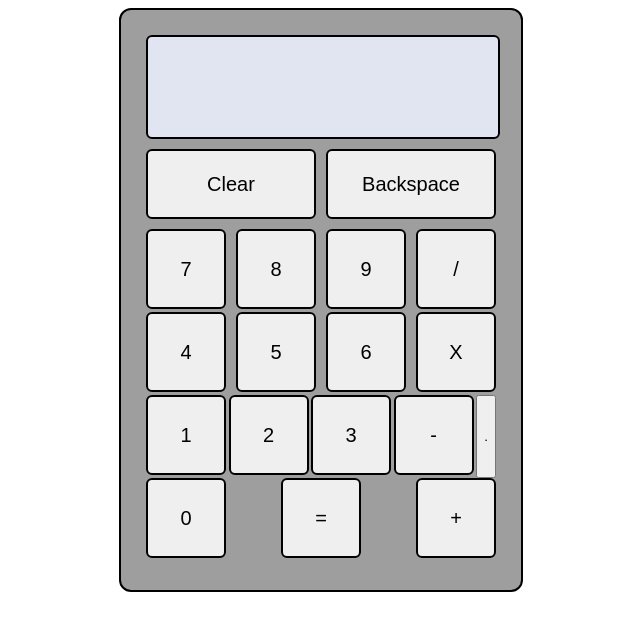
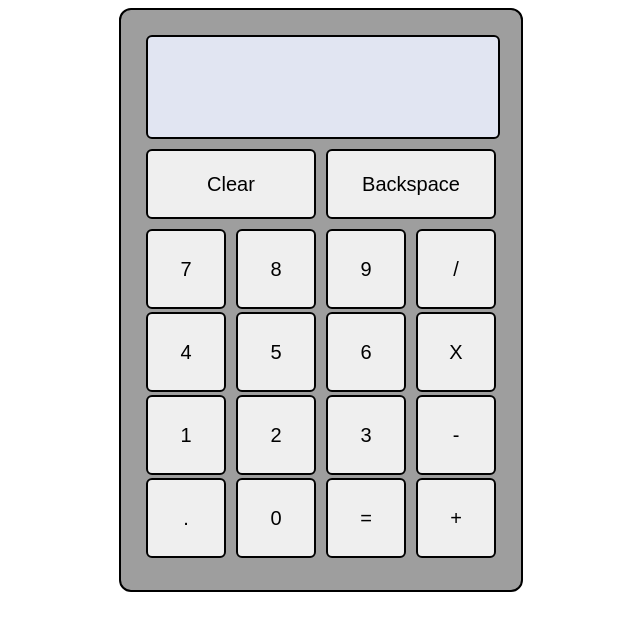
Before and after one commit to HenriqueeLimaa/Calculator, a plain HTML site: page index.html in a window 1280 px wide. Shown: the whole page, without its empty margins (319-959 px from the left). Drawn offline with Linux system fonts and the light colour scheme.

Commit message:
fix the class of the decimal button

```diff
--- a/styles.css
+++ b/styles.css
@@ -50,7 +50,8 @@ body{
 
 .operation-buttons,
 .number-buttons,
-.equal-button{
+.equal-button,
+.decimal-button{
     width: 80px;
     height: 80px;
     border: 2px solid black;
```
